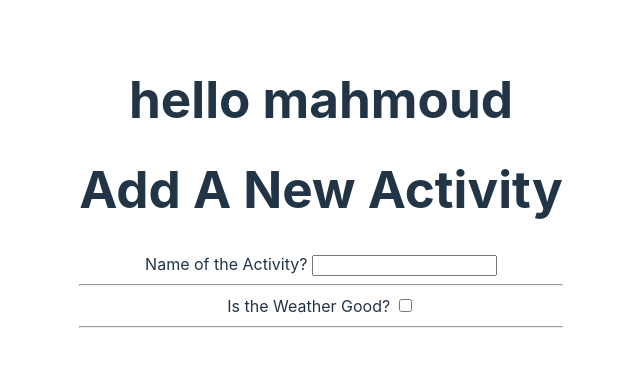
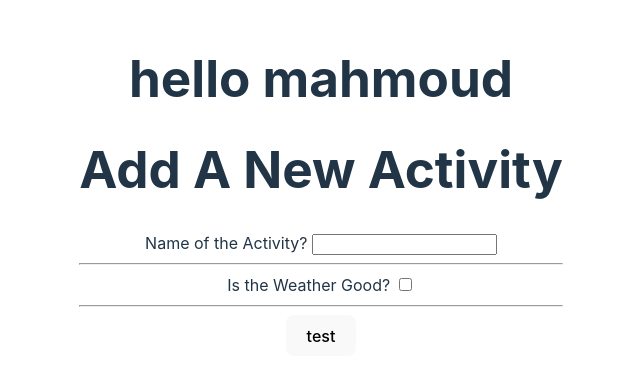
Before and after one commit to m-a-mohsen/Weather-app, a React (Vite) app: page / in a window 1280 px wide. Shown: the part 214-594 px from the top of the page, without its empty margins (319-959 px from the left). Built offline with nearby package versions, Linux system fonts and the light colour scheme.

Commit message:
Co-authored-by: Su <syennings@users.noreply.github.com>

```diff
--- a/src/components/Button/Button.jsx
+++ b/src/components/Button/Button.jsx
@@ -1,5 +1,5 @@
 export function FormButton({ onAddActivity }) {
   <>
-    <button>Submit Button </button>
+    <button type="submit" >Submit Button </button>
   </>;
 }
--- a/src/components/Form /Form.jsx
+++ b/src/components/Form /Form.jsx
@@ -1,18 +1,31 @@
-import { FormButton } from "../Button/Button";
+import { FormButton } from '../Button/Button';
 
-export function Form() {
+export function Form({ onAddActivity }) {
+// export function Form({ onAddActivity }) {
+  function handleSubmit(event) {
+    event.preventDefault();
+    const formData = new FormData(event.target);
+    const data = Object.fromEntries(formData);
+
+    // onAddActivity(data);
+    event.taget.reset()
+    console.log(data);
+  }
+
+
   return (
-    <div>
+    <form className='form' onSubmit={handleSubmit}>
       <h1>Add A New Activity</h1>
       <label>
-        Name of the Activity? <input name="activity-name" />
+        Name of the Activity? <input name='name' />
       </label>
       <hr />
       <label>
-        Is the Weather Good? <input type="checkbox" name="myCheckbox" />
+        Is the Weather Good? <input type='checkbox' name='isForGood' />
       </label>
       <hr />
+      <button type='submit'>test</button>
       <FormButton />
-    </div>
+    </form>
   );
 }
```
